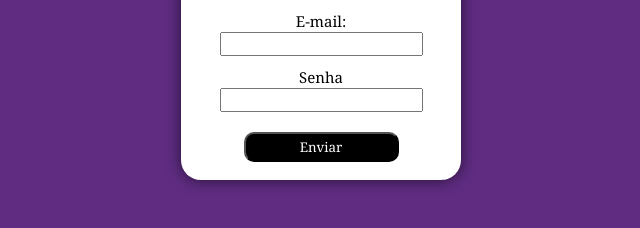
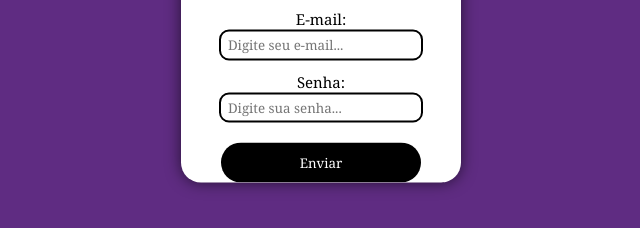
Before and after one commit to Joaovitortolentino/projeto-login, a plain HTML site: page index.html in a window 1280 px wide. Shown: the part 490-718 px from the top of the page, without its empty margins (319-959 px from the left). Drawn offline with Linux system fonts and the light colour scheme.

Commit message:
criação da tela de login

```diff
--- a/estilos/style.css
+++ b/estilos/style.css
@@ -20,7 +20,7 @@ main{
 article{
     position: absolute;
     background-color: white;
-    height: 540px;
+    height: 545px;
     width: 280px;
     box-sizing: border-box;
     top: 50%;
@@ -53,3 +53,34 @@ section#form p.cadastro{
 section#form p#email{
     padding-top: 13px;
 }
+
+input#iemail{
+    width: 15em;
+    height: 2em;
+    border-radius: 10px;
+    border: 2px solid black;
+}
+input#isenha{
+    width: 15em;
+    height: 2em;
+    border-radius: 10px;
+    border: 2px solid black;
+}
+input#ienvio{
+    width: 15em;
+    height: 3em;
+    margin-top: 15px;
+    background-color: black;
+    color: white;
+    border-radius: 20px;
+    border: 1px solid rgba(0, 0, 0, 0);
+}
+
+input#ienvio:hover{
+    background-color: #5f2c82;
+    width: 16em;
+    height: 46px;
+    box-shadow: 0px 0px 7px rgba(0, 0, 0, 0.658);
+    transition: background-color 0.5s, width 0.5s, height 0.5s, box-shadow 0.5s;
+
+}
--- /dev/null
+++ b/estilos/tablets.css
@@ -0,0 +1,11 @@
+@charset "utf-8";
+
+*{
+    margin: 0px;
+    padding: 0px;
+    font-family: Georgia, 'Times New Roman', Times, serif;
+}
+
+body, html{
+    background-image: linear-gradient(to bottom black white);
+}
--- a/index.html
+++ b/index.html
@@ -5,6 +5,7 @@
     <meta name="viewport" content="width=device-width, initial-scale=1.0">
     <title>pagina de login</title>
     <link rel="stylesheet" href="estilos/style.css" media="all">
+    <link rel="stylesheet" href="estilos/tablets.css" media= "screen and (min-width: 768px) and (max-width: 1020px)">
 </head>
 <body>
     <main>
@@ -19,17 +20,17 @@
                     <p class="cadastro" id="email">
                         <label for="iemail" style="font-size: 15px;">E-mail:</label>
                         <br>
-                        <input type="email" name="E-mail" id="iemail" autocomplete="email" style="height: 20px;">
+                        <input type="email" name="E-mail" id="iemail" autocomplete="email" required placeholder="  Digite seu e-mail...">
                     </p>
 
                     <p class="cadastro" id="Senha">
-                        <label for="isenha" style="font-size: 15px;">Senha</label>
+                        <label for="isenha" style="font-size: 15px;">Senha:</label>
                         <br>
-                        <input type="password" name="Senha" id="isenha" style="height: 20px;">
+                        <input type="password" name="Senha" id="isenha" placeholder="  Digite sua senha..." required minlength="7">
                     </p>
 
                     <p id="Enviar">
-                        <input type="submit" value="Enviar" style="width: 155px; height: 30px; margin-top: 15px; background-color: black; color: white; border-radius: 10px;">
+                        <input id="ienvio" type="submit" value="Enviar">
                     </p>
                 </form>
             </section>
```
